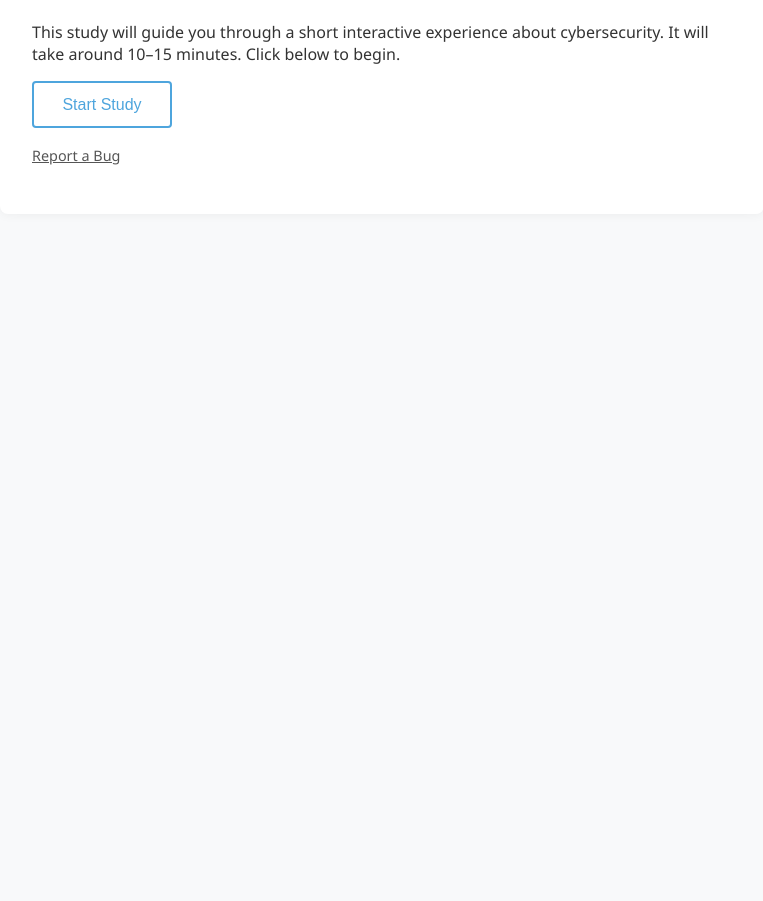
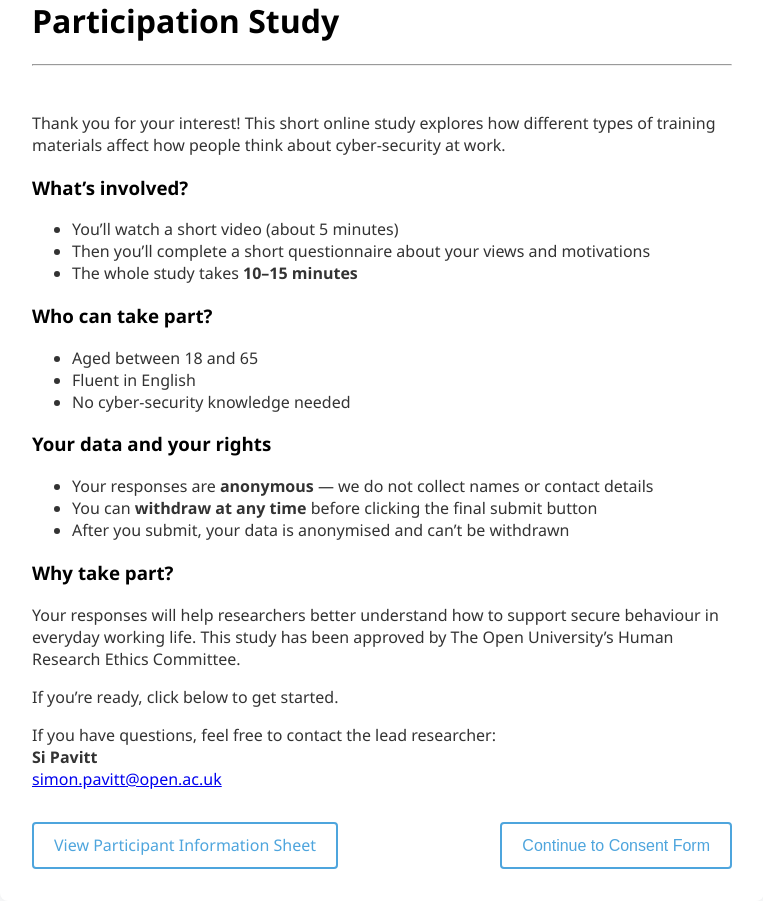
Before and after one commit to sipavitt/perspectives-participation-study, a React (Create React App) app in the folder client/: page / in a window 1280 px wide. Shown: the part 156-1057 px from the top of the page, without its empty margins (258-1021 px from the left). Before the commit the page ends 800 px from the top, so only its background shows below. Built offline with nearby package versions, Linux system fonts and the light colour scheme.

Commit message:
Style changes, wording updates

```diff
--- a/client/src/App.css
+++ b/client/src/App.css
@@ -244,3 +244,23 @@
   margin-top: 0.5rem;
   padding-left: 1rem;
 }
+
+a.button-link {
+  display: inline-block;
+  background-color: #ffffff;
+  color: #4ea5dd;
+  text-decoration: none;
+  padding: 0.75rem 1.25rem;
+  border: 2px solid #4ea5dd;
+  border-radius: 4px;
+  font-size: 1rem;
+  min-width: 140px;
+  text-align: center;
+  line-height: 1.2;
+  cursor: pointer;
+}
+
+a.button-link:hover {
+  background-color: #eaf4fb;
+  text-decoration: none;
+}
--- a/client/src/components/AlreadyParticipated.jsx
+++ b/client/src/components/AlreadyParticipated.jsx
@@ -3,9 +3,23 @@
 const AlreadyParticipated = () => {
   return (
     <div className="container">
-      <h2>Thank you for your interest!</h2>
-      <p>Our records indicate you have already completed this study using this browser.</p>
-      <p>If you believe this is an error, please contact the research team for assistance.</p>
+       <h1>Study Already Completed</h1>
+  <p>
+    It looks like you’ve already taken part in this study. Thank you again for your participation — we truly appreciate your time and input.
+  </p>
+
+  <p>
+    To protect the integrity of our research, we ask that participants only take part once. Repeated exposure to the study content can influence responses and affect the quality of our data.
+  </p>
+
+  <p>
+    If you believe you are seeing this message in error, please contact the lead researcher:
+  </p>
+
+  <p>
+    <strong>Si Pavitt</strong><br />
+    <a href="mailto:simon.pavitt@open.ac.uk">simon.pavitt@open.ac.uk</a>
+  </p>
     </div>
   );
 };
--- a/client/src/components/LandingPage.jsx
+++ b/client/src/components/LandingPage.jsx
@@ -1,47 +1,70 @@
-import React, { useEffect } from 'react';
+import React from 'react';
 import { useNavigate } from 'react-router-dom';
-import { startParticipant } from '../api';
 
 const LandingPage = () => {
   const navigate = useNavigate();
 
-  // Prevent repeat participation from same browser
-  useEffect(() => {
-    if (localStorage.getItem('hasParticipated')) {
-      navigate('/already-participated');
-    }
-  }, [navigate]);
-
-  const handleStart = async () => {
-    try {
-      const res = await startParticipant();
-      console.log("Participant code:", res.data.participantCode);
-
-      localStorage.setItem('participantCode', res.data.participantCode);
-      localStorage.setItem('hasParticipated', 'true'); // Set repeat block flag
-      navigate('/consent');
-    } catch (err) {
-      console.error("Error starting participant:", err);
-      alert("Something went wrong. Please refresh and try again.");
-    }
+  const handleStart = () => {
+    navigate('/consent');
   };
 
   return (
     <div className="container">
-      <h1>Perspectives and Participation</h1>
-      <p>This study will guide you through a short interactive experience about cybersecurity. It will take around 10–15 minutes. Click below to begin.</p>
-      <button onClick={handleStart}>Start Study</button>
-<p style={{ marginTop: '1rem' }}>
-  <a
-    href="https://github.com/sipavitt/perspectives-participation-study/issues/new?template=bug_report.md"
-    target="_blank"
-    rel="noopener noreferrer"
-    style={{ fontSize: '0.9rem', color: '#555' }}
-  >
-    Report a Bug
-  </a>
-</p>
+      <h1>Welcome to the Perspectives and Participation Study</h1>
+      <hr />
+      <br />
+      <p>
+        Thank you for your interest! This short online study explores how different types of training materials affect how people think about cyber-security at work.
+      </p>
 
+      <h3>What’s involved?</h3>
+      <ul>
+        <li>You’ll watch a short video (about 5 minutes)</li>
+        <li>Then you’ll complete a short questionnaire about your views and motivations</li>
+        <li>The whole study takes <strong>10–15 minutes</strong></li>
+      </ul>
+
+      <h3>Who can take part?</h3>
+      <ul>
+        <li>Aged between 18 and 65</li>
+        <li>Fluent in English</li>
+        <li>No cyber-security knowledge needed</li>
+      </ul>
+
+      <h3>Your data and your rights</h3>
+      <ul>
+        <li>Your responses are <strong>anonymous</strong> — we do not collect names or contact details</li>
+        <li>You can <strong>withdraw at any time</strong> before clicking the final submit button</li>
+        <li>After you submit, your data is anonymised and can’t be withdrawn</li>
+      </ul>
+
+      <h3>Why take part?</h3>
+      <p>
+        Your responses will help researchers better understand how to support secure behaviour in everyday working life.
+        This study has been approved by The Open University’s Human Research Ethics Committee.
+      </p>
+
+      <p>
+        If you’re ready, click below to get started.
+      </p>
+
+      <p>
+        If you have questions, feel free to contact the lead researcher:<br />
+        <strong>Si Pavitt</strong><br />
+        <a href="mailto:simon.pavitt@open.ac.uk">simon.pavitt@open.ac.uk</a>
+      </p>
+
+      <div className="button-row">
+        <a
+          href="/assets/docs/20250518%20-%20Participant%20Information%20Sheet.pdf"
+          target="_blank"
+          rel="noopener noreferrer"
+          className="button-link"
+        >
+          View Participant Information Sheet
+        </a>
+        <button onClick={handleStart}>Continue to Consent Form</button>
+      </div>
     </div>
   );
 };
--- a/client/src/components/ThankYou.jsx
+++ b/client/src/components/ThankYou.jsx
@@ -3,10 +3,39 @@
 const ThankYou = () => {
   return (
     <div className="container">
-      <h2>Thank You!</h2>
-      <p>Your responses have been recorded.</p>
-      <p>We appreciate your time and contribution to this research.</p>
-      <p>If you have any questions, feel free to contact the research team at <a href="mailto:research@yourdomain.com">research@yourdomain.com</a>.</p>
+
+<h1>Thank You for Taking Part</h1>
+
+  <p>
+    Thank you for completing the Perspectives and Participation study. Your contribution is greatly appreciated and will help us better understand how different types of training materials influence motivation to engage in secure behaviours at work.
+  </p>
+
+  <p>
+    The study you took part in involved a short cyber-security intervention and follow-up questions designed to explore how people think and feel about cyber-security decisions. There were no right or wrong answers — we’re interested in your genuine views and experiences.
+  </p>
+
+  <p>
+    Please remember that your data has now been anonymised and cannot be withdrawn. If you have any concerns about your participation or questions about the study, you're very welcome to get in touch with the lead researcher:
+  </p>
+
+  <p>
+    <strong>Si Pavitt</strong><br />
+    <a href="mailto:simon.pavitt@open.ac.uk">simon.pavitt@open.ac.uk</a>
+  </p>
+
+  <p>
+    If you would prefer to speak with someone independent of the research team, you can contact:
+  </p>
+
+  <p>
+    <strong>Professor Zoe Walkington</strong><br />
+    <a href="mailto:z.walkington@open.ac.uk">z.walkington@open.ac.uk</a>
+  </p>
+
+  <p>
+    Thank you once again for your time and for supporting our research.
+  </p>
+
       <p>You may now close this window.</p>
     </div>
   );
--- a/client/src/components/Withdrawn.jsx
+++ b/client/src/components/Withdrawn.jsx
@@ -2,9 +2,41 @@
 
 const Withdrawn = () => (
   <div className="container">
-    <h2>You Have Withdrawn from the Study</h2>
-    <p>Your responses have been discarded and you will not be included in the study data.</p>
-    <p>Thank you for your time and consideration.</p>
+  <h1>You Have Withdrawn from the Study</h1>
+
+  <p>
+    Your decision to withdraw has been recorded, and any responses you may have submitted so far have been permanently deleted. You will not be included in the study data.
+  </p>
+
+  <p>
+    Thank you for your time and consideration. We understand that participation is voluntary, and we appreciate your interest.
+  </p>
+
+  <p>
+    If you have any questions about the study or your participation, please feel free to contact the lead researcher:
+  </p>
+
+  <p>
+    <strong>Si Pavitt</strong><br />
+    <a href="mailto:simon.pavitt@open.ac.uk">simon.pavitt@open.ac.uk</a>
+  </p>
+
+  <p>
+    If you would prefer to speak with someone independent of the research team, you can contact:
+  </p>
+
+  <p>
+    <strong>Professor Zoe Walkington</strong><br />
+    <a href="mailto:z.walkington@open.ac.uk">z.walkington@open.ac.uk</a>
+  </p>
+
+  <p>
+    If you change your mind and wish to take part after all, you're welcome to begin the study again from the start by visiting the main study page:
+  </p>
+
+  <p>
+    <a href="/" className="button-link">Return to Start</a>
+  </p>
   </div>
 );
 
```
